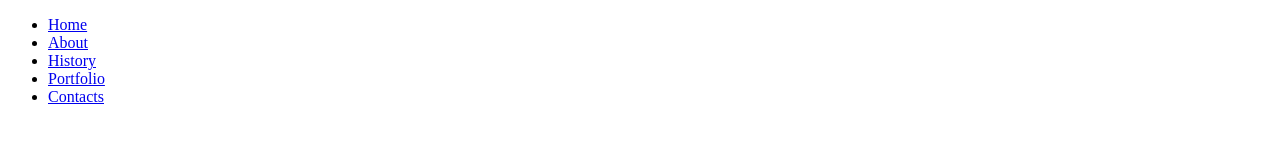
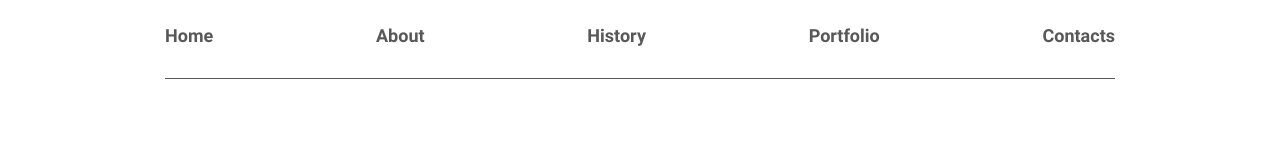
Before and after one commit to grandalex23/Aivazovskij_page, a plain HTML site: page index.html in a window 1280 px wide. Drawn offline with Linux system fonts and the light colour scheme; the site is published under a folder, as on GitHub Pages, so addresses that start at the root find nothing.

Commit message:
fix: links fixed

```diff
--- a/index.css
+++ b/index.css
@@ -1,41 +1,41 @@
 /** BASIC **/
-@import url("/styles/variables.css");
-@import url("/styles/basic.css");
-@import url("/styles/header.css");
+@import url("styles/variables.css");
+@import url("styles/basic.css");
+@import url("styles/header.css");
 
 /** FONTS **/
 
 @font-face {
   font-family: "Roboto";
-  src: url("/assets/fonts/Roboto.woff2") format("woff2");
+  src: url("assets/fonts/Roboto.woff2") format("woff2");
   font-style: normal;
   font-weight: 400;
 }
 
 @font-face {
   font-family: "Roboto";
-  src: url("/assets/fonts/Robotolight.woff2") format("woff2");
+  src: url("assets/fonts/Robotolight.woff2") format("woff2");
   font-style: normal;
   font-weight: 300;
 }
 
 @font-face {
   font-family: "Roboto";
-  src: url("/assets/fonts/Roboto/Robotothin.woff2") format("woff2");
+  src: url("assets/fonts/Roboto/Robotothin.woff2") format("woff2");
   font-style: normal;
   font-weight: 100;
 }
 
 @font-face {
   font-family: "Roboto";
-  src: url("/assets/fonts/Robotomedium.woff2") format("woff2");
+  src: url("assets/fonts/Robotomedium.woff2") format("woff2");
   font-style: normal;
   font-weight: 500;
 }
 
 @font-face {
   font-family: "Roboto";
-  src: url("/assets/fonts/Robotobold.woff2") format("woff2");
+  src: url("assets/fonts/Robotobold.woff2") format("woff2");
   font-style: bold;
   font-weight: 700;
 }
--- a/index.html
+++ b/index.html
@@ -4,7 +4,7 @@
 <head>
   <meta charset="UTF-8">
   <meta name="viewport" content="width=device-width, initial-scale=1.0">
-  <link rel="icon" href="/assets/favicon.png" type="imge/png">
+  <link rel="icon" href="assets/favicon.png" type="image/png">
   <link rel="stylesheet" href="index.css">
   <title>Aivazovskij</title>
 </head>
```
